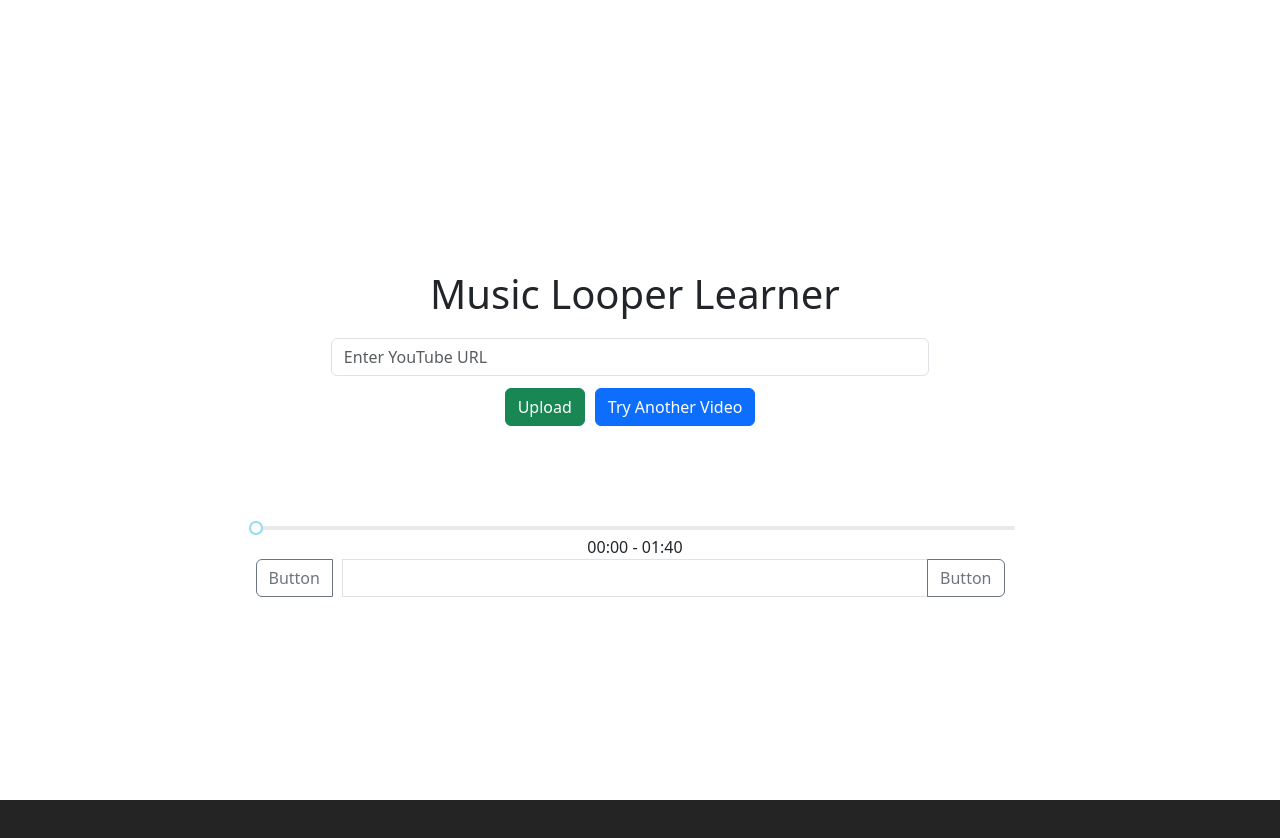
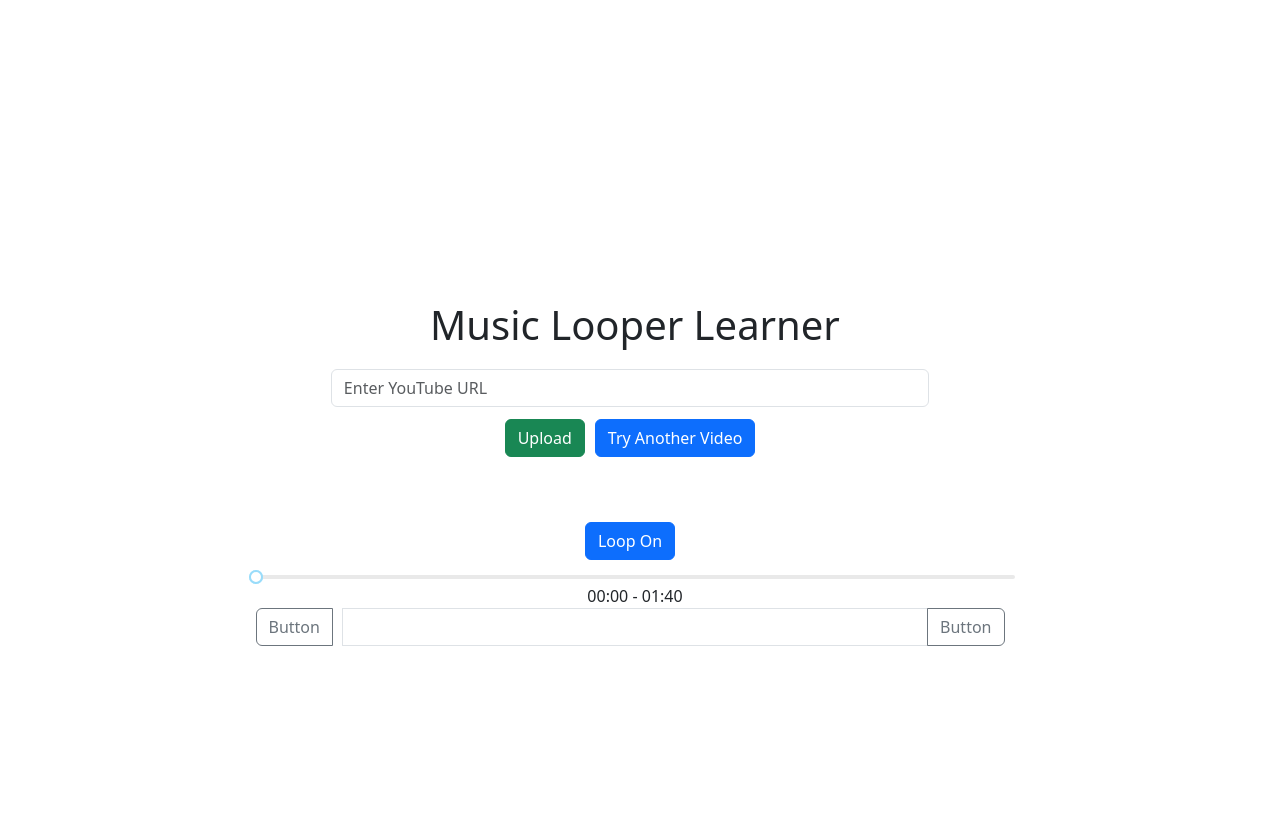
Before and after one commit to DanNguyen0117/music-looper-learner, a React (Vite) app: page / in a window 1280 px wide. Both pictures are taken after a click on the button "Try Sample Video". Shown: the top 838 px of the page. Before the commit the page ends 800 px from the top, so only its background shows below. Built offline with nearby package versions, Linux system fonts and the light colour scheme.

Commit message:
add loop on/off button

```diff
--- a/src/Video.css
+++ b/src/Video.css
@@ -5,7 +5,7 @@
 
 .wrapper {
   width: 100%;
-  height: 100vh;
+  height: 110vh;
   display: flex;
   flex-direction: column;
   justify-content: center;
@@ -50,7 +50,7 @@
 
 .slider-container {
   position: relative;
-  margin-top: 30px;
+  margin-top: 10px;
   width: 650px;
   height: 10px;
 }
--- a/src/Video.tsx
+++ b/src/Video.tsx
@@ -36,6 +36,7 @@
     const [endTime, setEndTime] = useState(0)
     const [sliderValues, setSliderValues] = useState([0,100])
     const [sampleVideoIndex, setSampleVideoIndex] = useState(0)
+    const [toggleLoop, setToggleLoop] = useState(true)
 
     const player = useRef<YouTubePlayer>()
 
@@ -47,8 +48,8 @@
      */
     useEffect(() => {
         const interval = setInterval(() => {
-            if (player.current && player.current.getCurrentTime() >= sliderValues[1]) {
-                console.log("looping!")
+            if (toggleLoop && player.current && player.current.getCurrentTime() >= sliderValues[1]) {
+                console.log("looping!", toggleLoop)
                 player.current.seekTo(sliderValues[0], true)
                 player.current.playVideo()
             }
@@ -57,7 +58,7 @@
         return () => {
             clearInterval(interval)
         }
-    }, [sliderValues])
+    }, [sliderValues, toggleLoop])
 
     /**
      * Slider methods
@@ -111,6 +112,13 @@
     }
 
     /**
+     * Loop button handles
+     */
+    const handleToggleLoop = () => {
+        setToggleLoop(prev => !prev)
+    }
+
+    /**
      * React-Youtube player handles
      *
      */
@@ -160,6 +168,7 @@
                     opts={opts}
                     onReady={onReady}
                 />
+                <button className={`btn ${toggleLoop ? 'btn-primary' : 'btn-outline-primary'}`} onClick={handleToggleLoop}>{toggleLoop ? "Loop On" : "Loop Off"}</button>
                 <div className='slider-container' style={{width: `${16 * VIDEO_K - 25}px`}}>
                     <Slider
                         range
```
